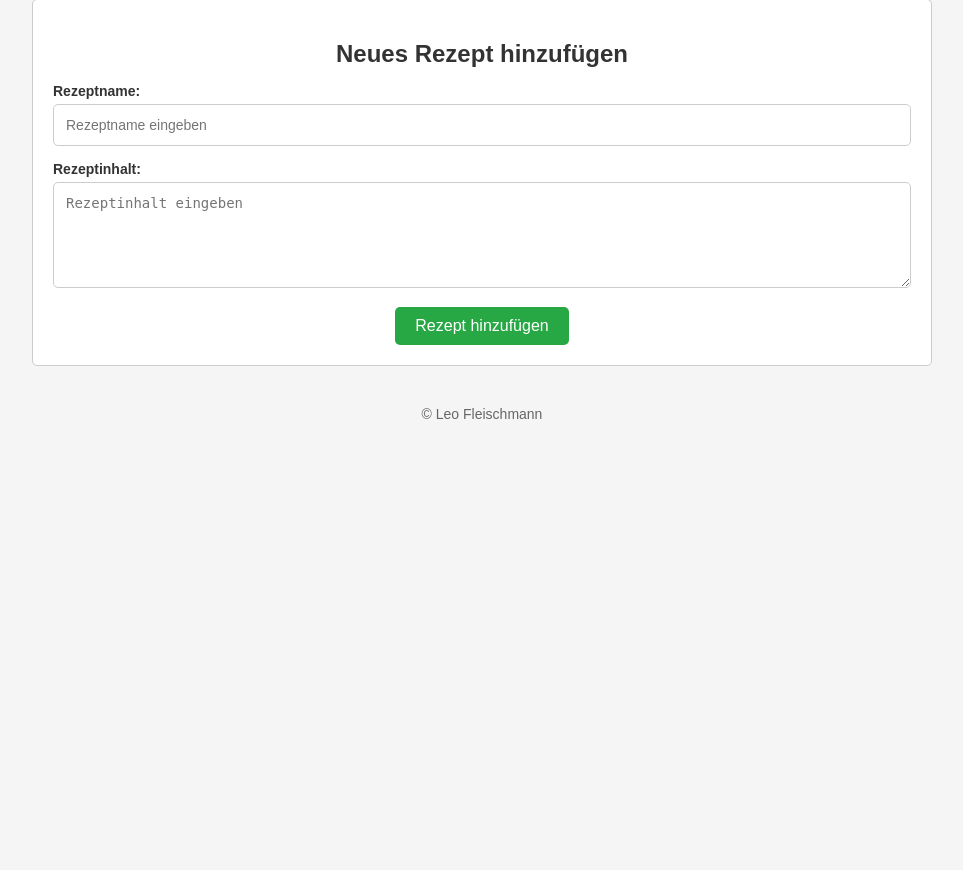
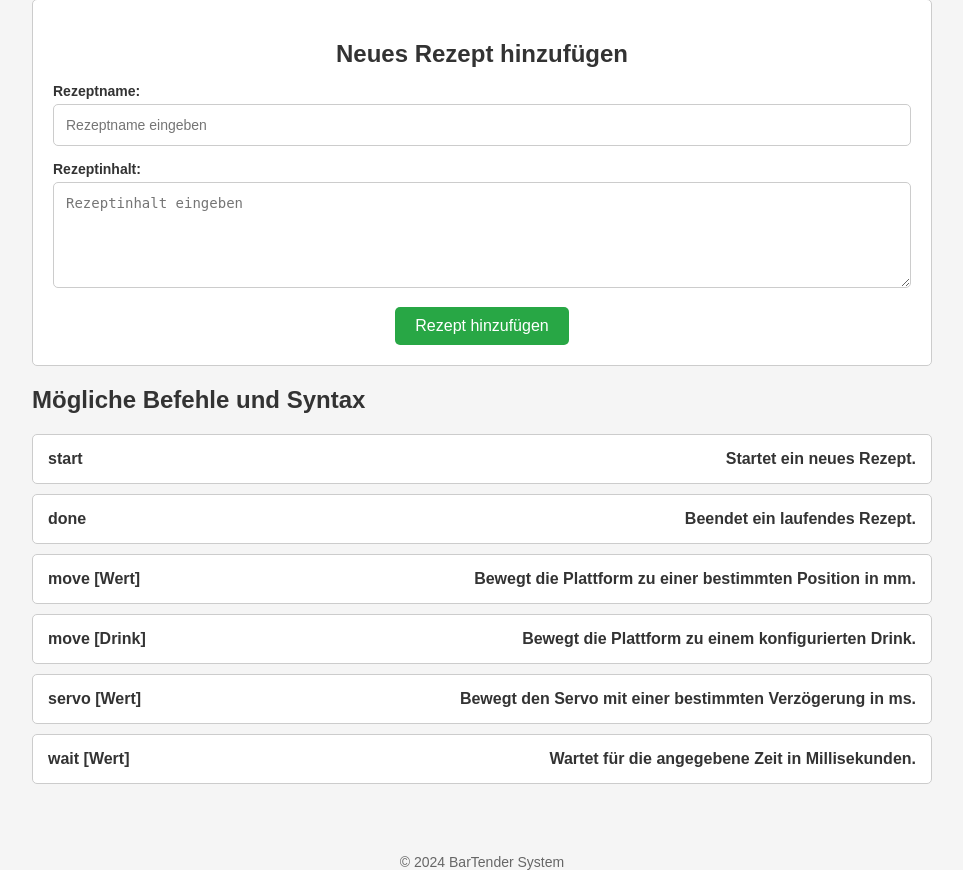
Before and after one commit to leofleischmann/Bar-Bot, a Flask app: page /rezepte in a window 1280 px wide. Shown: the part 358-1228 px from the top of the page, without its empty margins (158-1121 px from the left). Before the commit the page ends 777 px from the top, so only its background shows below. Run offline with Flask 3, Linux system fonts and the light colour scheme.

Commit message:
Update rezepte.html

```diff
--- a/bartender/templates/rezepte.html
+++ b/bartender/templates/rezepte.html
@@ -43,10 +43,10 @@
         nav button:hover {
             background-color: #0056b3;
         }
-        .recipe-list {
+        .recipe-list, .command-list {
             margin-bottom: 30px;
         }
-        .recipe-item {
+        .recipe-item, .command-item {
             display: flex;
             justify-content: space-between;
             align-items: center;
@@ -56,7 +56,7 @@
             padding: 15px;
             margin-bottom: 10px;
         }
-        .recipe-item span {
+        .recipe-item span, .command-item span {
             font-weight: bold;
         }
         .recipe-buttons button {
@@ -83,7 +83,7 @@
             border: 1px solid #ccc;
             border-radius: 5px;
             margin-top: 20px;
-            display: none;
+            display: none; /* Standardmäßig unsichtbar */
         }
         .edit-recipe h2 {
             margin-bottom: 15px;
@@ -162,23 +162,8 @@
         }
     </style>
     <script>
-        async function deleteRecipe(recipeName) {
-            const confirmDelete = confirm(`Möchten Sie das Rezept '${recipeName}' wirklich löschen?`);
-            if (!confirmDelete) return;
-
-            const response = await fetch("/rezepte", {
-                method: "DELETE",
-                headers: {
-                    "Content-Type": "application/json"
-                },
-                body: JSON.stringify({ name: recipeName })
-            });
-
-            const result = await response.json();
-            alert(result.message);
-            if (result.status === "success") {
-                location.reload();
-            }
+        function hideEditRecipeForm() {
+            document.querySelector(".edit-recipe").style.display = "none";
         }
 
         function editRecipe(recipeName, recipeContent) {
@@ -202,6 +187,26 @@
                     "Content-Type": "application/json"
                 },
                 body: JSON.stringify({ name, content })
+            });
+
+            const result = await response.json();
+            alert(result.message);
+            if (result.status === "success") {
+                hideEditRecipeForm(); // Formular ausblenden
+                location.reload();
+            }
+        }
+
+        async function deleteRecipe(recipeName) {
+            const confirmDelete = confirm(`Möchten Sie das Rezept '${recipeName}' wirklich löschen?`);
+            if (!confirmDelete) return;
+
+            const response = await fetch("/rezepte", {
+                method: "DELETE",
+                headers: {
+                    "Content-Type": "application/json"
+                },
+                body: JSON.stringify({ name: recipeName })
             });
 
             const result = await response.json();
@@ -264,6 +269,7 @@
             <label for="edit-recipe-content">Inhalt:</label>
             <textarea id="edit-recipe-content" rows="5"></textarea>
             <button onclick="saveEditedRecipe()">Änderungen speichern</button>
+            <button onclick="hideEditRecipeForm()">Abbrechen</button>
         </section>
 
         <section class="add-recipe">
@@ -276,9 +282,37 @@
 
             <button onclick="saveNewRecipe()">Rezept hinzufügen</button>
         </section>
+
+        <section class="command-list">
+            <h2>Mögliche Befehle und Syntax</h2>
+            <div class="command-item">
+                <span><strong>start</strong></span>
+                <span>Startet ein neues Rezept.</span>
+            </div>
+            <div class="command-item">
+                <span><strong>done</strong></span>
+                <span>Beendet ein laufendes Rezept.</span>
+            </div>
+            <div class="command-item">
+                <span><strong>move [Wert]</strong></span>
+                <span>Bewegt die Plattform zu einer bestimmten Position in mm.</span>
+            </div>
+            <div class="command-item">
+                <span><strong>move [Drink]</strong></span>
+                <span>Bewegt die Plattform zu einem konfigurierten Drink.</span>
+            </div>
+            <div class="command-item">
+                <span><strong>servo [Wert]</strong></span>
+                <span>Bewegt den Servo mit einer bestimmten Verzögerung in ms.</span>
+            </div>
+            <div class="command-item">
+                <span><strong>wait [Wert]</strong></span>
+                <span>Wartet für die angegebene Zeit in Millisekunden.</span>
+            </div>
+        </section>
     </main>
     <footer>
-        &copy; Leo Fleischmann
+        &copy; 2024 BarTender System
     </footer>
 </body>
 </html>
```
